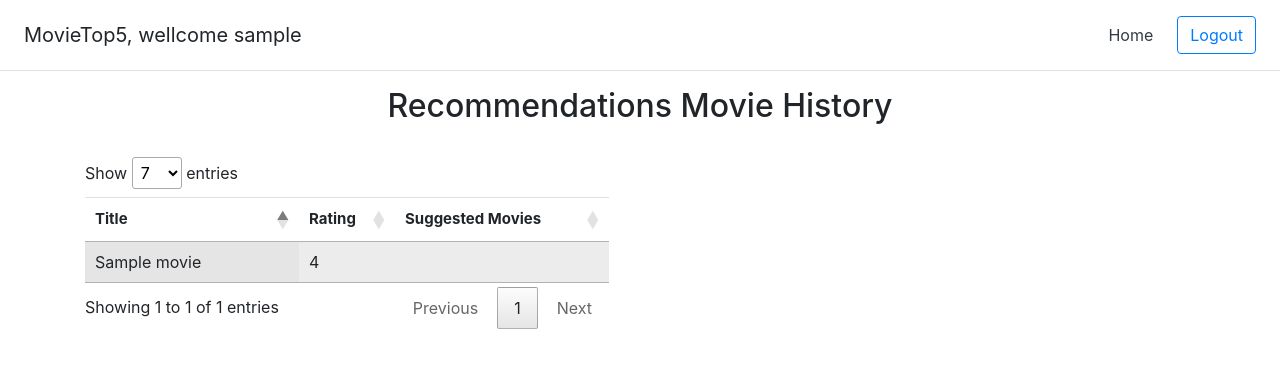
After one commit to philcoder/poc_movie_recommendation, a Flask app: page /webui/history in a window 1280 px wide. The commit adds this page. Shown: the top 368 px of the page. Run offline with Flask 2, Linux system fonts and the light colour scheme; a user stored in the database is signed in; tables that the repository leaves empty hold one stand-in row (values such as "Sample post"); some libraries are stand-ins or nearby versions.

Commit message:
create history movie suggests and production deploy

```diff
--- a/web/app/dao.py
+++ b/web/app/dao.py
@@ -1,6 +1,6 @@
 from app import db
 
-from app.models import User, Movie, UserRating
+from app.models import User, Movie, UserRating, SuggestMovies
 
 class UserDao():
     def add(self, name, username, password, userrole='user'):
@@ -96,6 +96,9 @@ class UserRatingDao():
     def getIdUserRating(self, userId, movieId):
         return UserRating.query.filter_by(user_id=userId, movie_id=movieId).first()
 
+    def getUserRatingByUserId(self, userId):
+        return UserRating.query.filter_by(user_id=userId).all()
 
-    def listAll(self):
-        print("list all UR")
+class SuggestMoviesDao():
+    def getSuggestMovieByRating(self, ratingId):
+        return SuggestMovies.query.filter_by(rating_id=ratingId).all()
--- a/web/app/routes.py
+++ b/web/app/routes.py
@@ -6,12 +6,14 @@ import random
 
 from app import app
 from app.forms import LoginForm, RegisterLoginForm
-from app.dao import UserDao, MovieDao, UserRatingDao
+from app.dao import UserDao, MovieDao, UserRatingDao, SuggestMoviesDao
 from app.services import Publisher
 
 userDao = UserDao()
 movieDao = MovieDao()
 userRatingDao = UserRatingDao()
+suggestMoviesDao = SuggestMoviesDao()
+
 
 '''
 route exemple: http://localhost:16000/webui
@@ -79,7 +81,7 @@ def home():
     import datetime
     userdata = {
         'username' : user.username,
-        'date' : datetime.datetime.utcnow()
+        'menu_button_text' : 'History'
     }
     return render_template('home.html', data=userdata)
 
@@ -134,15 +136,65 @@ def sent_recommendation_button():
     response = {}
     response['rating_id'] = ratingId
 
-    #TODO:
-    # criar um metodo em JS para verificar em 5-5s o suggest movie e mostrar na tela
-
     client = Publisher()
     client.publish(response)
 
     response['status'] = 'ok'
     return jsonify(response)
 
-@app.route('/webui/unprotected')
-def unprotected():
-    return render_template('unprotected.html', disablemenu=True)
+@app.route('/webui/watchRecommendation', methods=['POST'])
+def watch_movie_recommendation():
+    content = request.get_json()
+    suggestMovies = suggestMoviesDao.getSuggestMovieByRating(content['rating_id'])
+
+    response = {}
+    if not suggestMovies:
+        response['status'] = 'empty_table'
+    else:
+        response['status'] = 'ok'
+        movies = []
+        for suggest in suggestMovies:
+            movies.append({
+                'title' : suggest.movie.title,
+                'genres' : suggest.movie.genres,
+            })
+        response['movies'] = movies
+
+    return jsonify(response)
+
+@app.route('/webui/history')
+@login_required
+def history():
+    user = userDao.getUserById(current_user.get_id())
+    userdata = {
+        'username' : user.username,
+        'menu_button_text' : 'Home'
+    }
+    return render_template('history.html', data=userdata)
+
+@app.route('/webui/userRatings', methods=['GET'])
+def getUserRatings():
+    userRatings = userRatingDao.getUserRatingByUserId(current_user.get_id())
+    response = {}
+    if not userRatings:
+        response['status'] = 'empty_table'
+    else:
+        response['status'] = 'ok'
+
+        ratings = []
+        for user in userRatings:
+            ratings.append({
+                'title' : user.movie.title,
+                'rating' : user.rating,
+                'suggests' : getMoviesFromArray(user.suggest_movies),
+            })
+        response['history_ratings'] = ratings
+
+    return jsonify(response)
+
+def getMoviesFromArray(suggest_movies):
+    movies = ""
+    for suggest in suggest_movies:
+        movies += suggest.movie.title + "; "
+
+    return movies[:-2]
--- /dev/null
+++ b/web/app/static/js/pages/history.js
@@ -0,0 +1,26 @@
+$(document).ready(function(){
+
+    $.ajax({
+        async: true,
+        url: '/webui/userRatings',
+        method: 'GET',
+        success: function(serverData){
+            // console.log(serverData)
+            if(serverData.status === "ok"){
+                history_table = $("#history_table").DataTable({
+                    "searching": false,
+                    "ordering": true,
+                    "lengthChange": true,
+                    "iDisplayLength": 7,
+                    "aLengthMenu": [[7, 15, 30, 50, -1], [7, 15, 30, 50, "All"]],
+                    data: serverData.history_ratings,
+                    columns: [
+                        {data: "title", "orderable": true},
+                        {data: "rating", "orderable": true},
+                        {data: "suggests", "orderable": true}
+                    ]
+                });
+            }
+        }
+    })
+});
--- a/web/app/templates/base.html
+++ b/web/app/templates/base.html
@@ -22,8 +22,11 @@
         <div class="d-flex flex-column flex-md-row align-items-center p-3 px-md-4 mb-3 bg-white border-bottom box-shadow">
             <h5 class="my-0 mr-md-auto font-weight-normal">MovieTop5, wellcome {{ data.username }}</h5>
             <nav class="my-2 my-md-0 mr-md-3">
-                <a class="p-2 text-dark" href="#">Home</a>
-                <a class="p-2 text-dark" href="#">History</a>
+                {% if data.menu_button_text == 'History' %}
+                    <a class="p-2 text-dark" href="{{ url_for('history') }}">{{ data.menu_button_text }}</a>
+                {% else %}
+                <a class="p-2 text-dark" href="{{ url_for('home') }}">{{ data.menu_button_text }}</a>
+                {% endif %}
             </nav>
             <a class="btn btn-outline-primary" href="{{ url_for('logout') }}">Logout</a>
         </div>
--- /dev/null
+++ b/web/app/templates/history.html
@@ -0,0 +1,38 @@
+{% extends "base.html" %}
+
+{% block content %}
+    <link rel="stylesheet" type="text/css" href="https://cdn.datatables.net/v/bs4/dt-1.10.18/datatables.min.css"/>
+    <script type="text/javascript" src="{{ url_for('static', filename='js/pages/history.js') }}"></script>
+    <script type="text/javascript" src="https://cdn.datatables.net/v/bs4/dt-1.10.18/datatables.min.js"></script>
+
+    <div class="container justify-content-center align-items-center">
+        <div id="history_content"class="container">
+            <div class="row justify-content-center">
+                <h2>Recommendations Movie History</h2>
+            </div>
+
+            <div class="row pt-4">
+                <table class="table table-striped display m-0" id="history_table">
+                    <thead>
+                        <tr style="font-size: 15px">
+                            <th style="min-width:150px">Title</th>
+                            <th style="min-width:30px">Rating</th>
+                            <th style="min-width:150px">Suggested Movies</th>
+                        </tr>
+                    </thead>
+                    <tbody>
+                        <tr>
+                            <td>LOADING DATA...</td>
+                            <td>LOADING DATA...</td>
+                            <td>LOADING DATA...</td>
+                            <!-- <td>People vs. Larry Flynt, The (1996)</td>
+                            <td>1</td>
+                            <td>Fall (1997), Shadows (Cienie) (1988), The Courtyard (1995), Safe Passage (1994), Yankee Zulu (1994)</td> -->
+                        </tr>
+                    </tbody>
+                </table>
+            </div>
+        </div>
+    </div>
+
+{% endblock %}
```
Also changed, not shown: docker-compose-deploy.yml (added, +56 -0 lines), web/app/static/js/pages/home.js (+74 -4 lines), web/app/templates/home.html (+5 -4 lines), web/app/templates/unprotected.html (deleted, +0 -7 lines), README.md, 6 other files.
